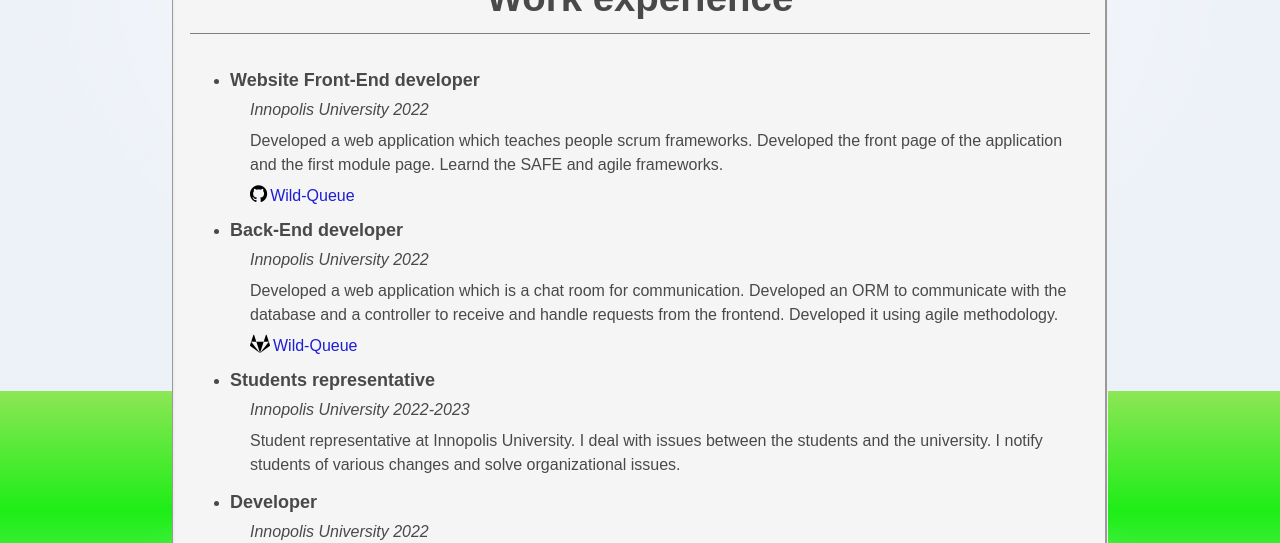
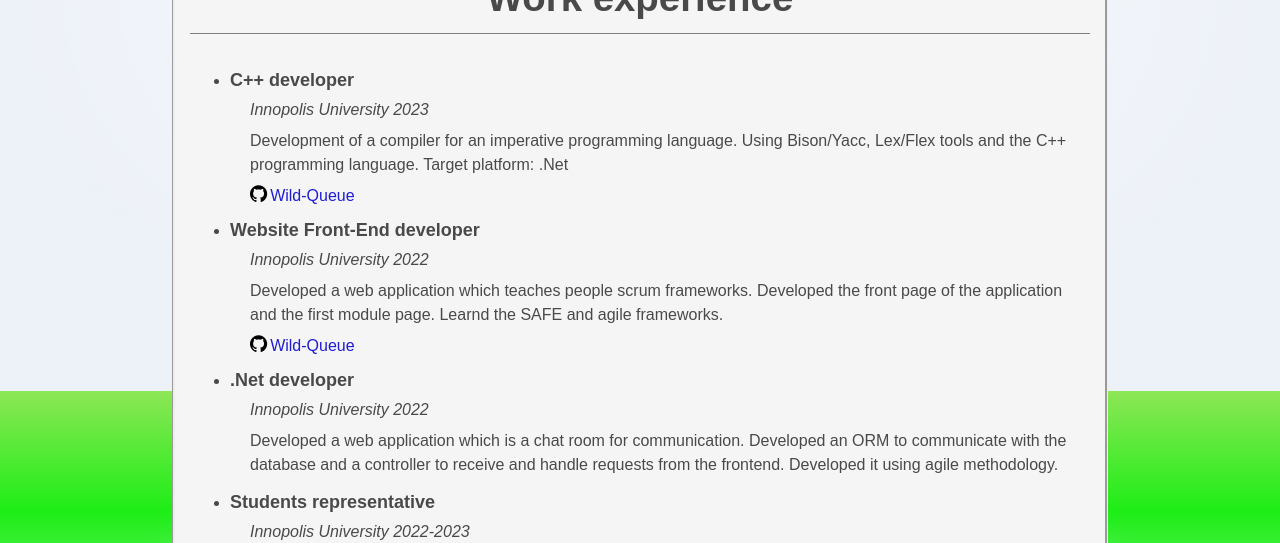
Before and after one commit to Wild-Queue/wild-queue.github.io, a SvelteKit app: page /portfolio in a window 1280 px wide. Shown: the part 409-952 px from the top of the page. Built offline with nearby package versions, Linux system fonts and the light colour scheme.

Commit message:
Homework5

```diff
--- a/src/routes/portfolio/WorkExperience.ts
+++ b/src/routes/portfolio/WorkExperience.ts
@@ -6,6 +6,15 @@
 }
 
 export let Experiences: WorkExperience[] = [
+  {
+    position: "C++ developer",
+    place: "Innopolis University 2023",
+    description: `
+        Development of a compiler for an imperative programming language.
+        Using Bison/Yacc, Lex/Flex tools and the C++ programming language.
+        Target platform: .Net`,
+    href: "https://github.com/Wild-Queue/imperative_language_compiler",
+  },
   {
     position: "Website Front-End developer",
     place: "Innopolis University 2022",
@@ -16,14 +25,14 @@
     href: "https://github.com/Wild-Queue/SAFeSimulator",
   },
   {
-      position: "Back-End developer",
+    position: ".Net developer",
     place: "Innopolis University 2022",
     description: `
           Developed a web application which is a chat room for communication.
           Developed an ORM to communicate with the database and a controller to
           receive and handle requests from the frontend. Developed it using
           agile methodology.`,
-      href: "https://gitlab.com/vlad.spigin/snaprojectback",
+    href: "",
   },
   {
     position: "Students representative",
@@ -35,8 +44,8 @@
     href: "",
   },
   {
-      position: "Developer",
-      place: "Innopolis University 2022",
+    position: "Python developer",
+    place: "Ekaterinburg 2022",
     description: `
           Developed a telegram bot for storing and sending reminders. Developed
           a reminder bot whose main functions are: to help group/company leaders
```
Lines whose indentation alone changed are shown as unchanged.
